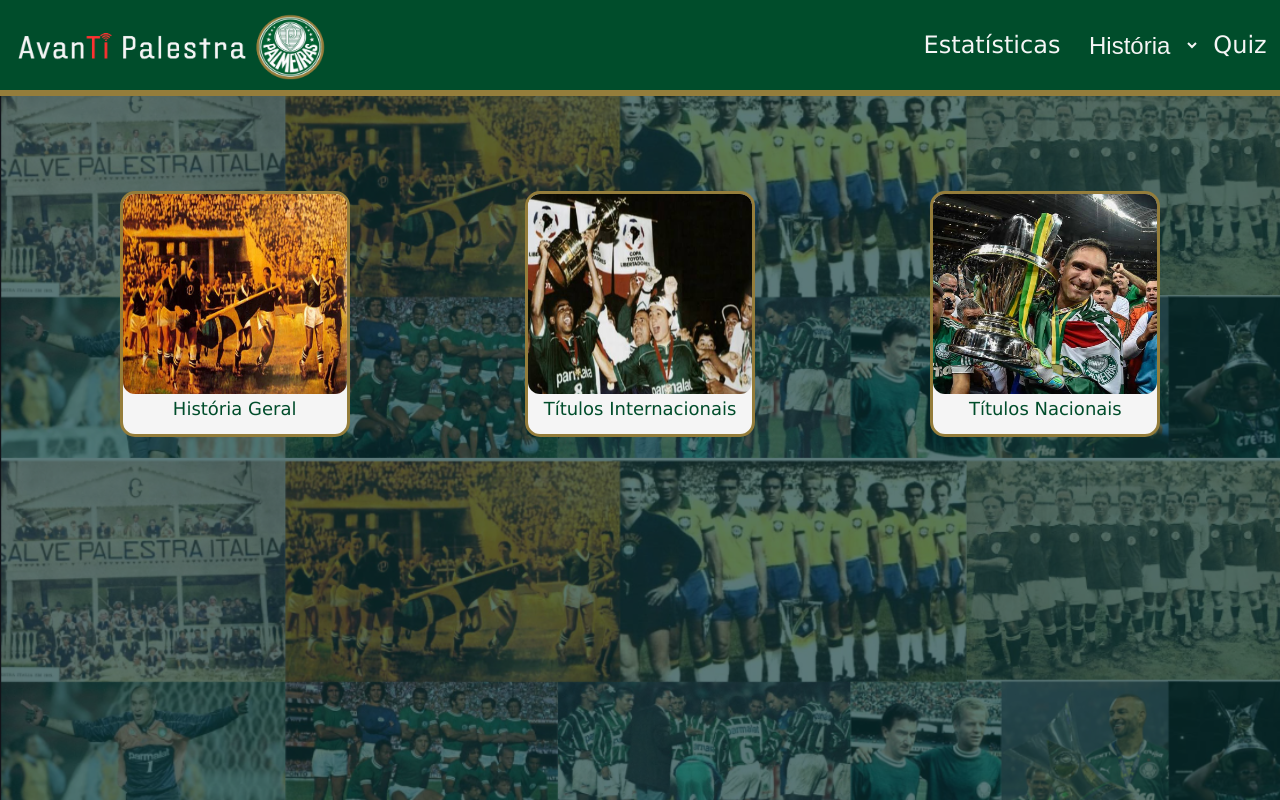
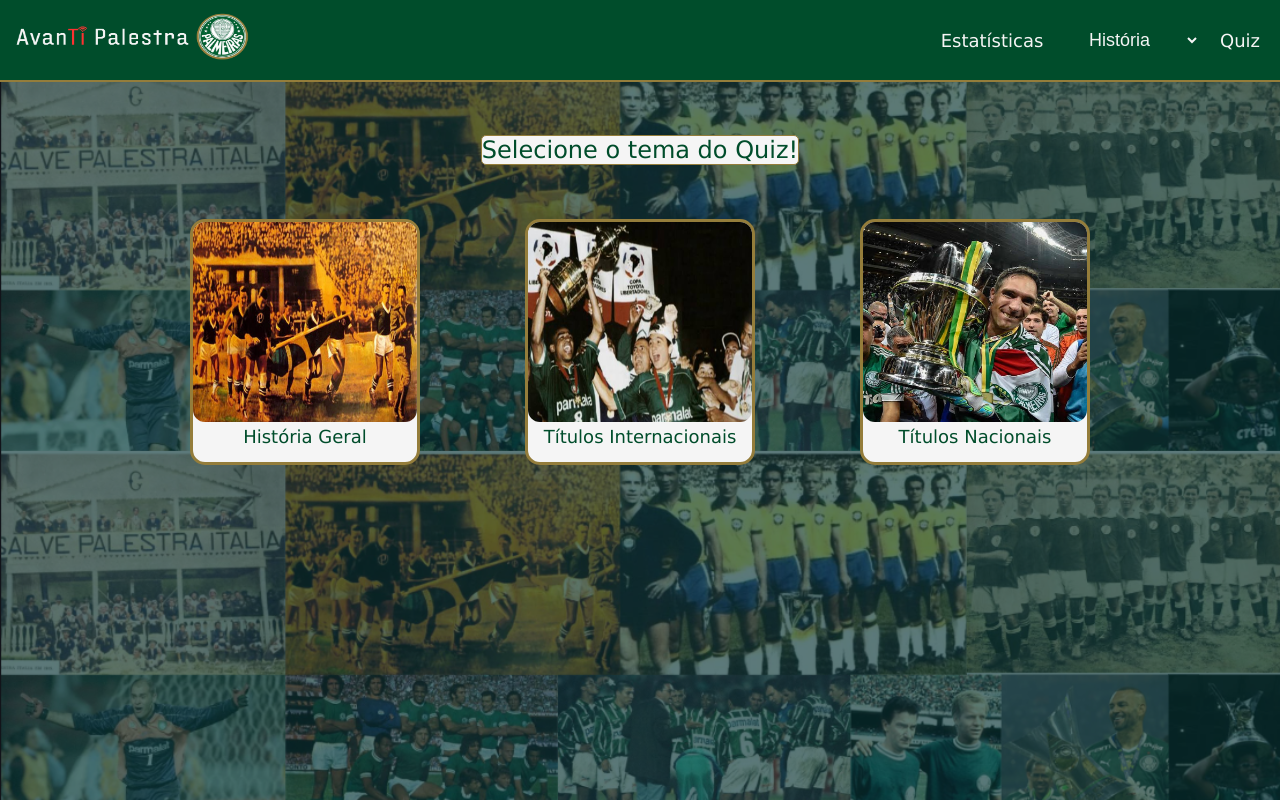
Before and after one commit to vinikenzosptech/AvanTI-Palestra, a website: page public/quiz/home_quiz.html in a window 1280 px wide. Drawn offline with Linux system fonts and the light colour scheme.

Commit message:
correções de estilização

```diff
--- a/public/css/home_quiz.css
+++ b/public/css/home_quiz.css
@@ -12,6 +12,7 @@ body{
     display: flex;
     justify-content: space-around;
     align-items: center;
+    flex-direction: column;
 }
 
 .quiz-card{
@@ -31,3 +32,19 @@ body{
     color: #004d2b;
 
 }
+
+.container-cards{
+    display: flex;
+    flex-direction: row;
+    width: 900px;
+    justify-content: space-between;
+}
+
+#frase-tema-quiz{
+    font-size: x-large;
+    color: #004d2b;
+    background-color: #f5f5f5;
+    border: 1px solid;
+    border-color: #947d3b;
+    border-radius: 5px;
+}
--- a/public/css/style.css
+++ b/public/css/style.css
@@ -9,7 +9,7 @@ body{
 
 .home-header{
     background-color: #004d2b;
-    height: 90px;
+    height: 80px;
     width: 100%;
     display: flex;
     flex-direction: row;
@@ -55,7 +55,7 @@ body{
 }
 
 .divisor{
-    border: solid 3px;
+    border: solid 1.5px;
     border-color: #947d3b;
 }
 
@@ -65,10 +65,10 @@ body{
     flex-direction: column;
     justify-content: center;
     align-items: center;
-    height: 450px;
+    height: 400px;
     width: auto;
     color: #f5f5f5;
-    font-size: xxx-large;
+    font-size: xx-large;
     padding: 1px;
 }
 
@@ -79,7 +79,7 @@ body{
 
 .frase-banner-branca{
     color: #f5f5f5;
-    font-size: x-large;
+    font-size: large;
 
 }
 
@@ -176,7 +176,8 @@ body{
 }
 
 #descricao-titulo{
-    font-size: 2.7rem;
+    font-size: 2.2rem;
+    border-bottom: solid 1.5px #947d3b;
 }
 
 #img-descricao{
@@ -195,15 +196,15 @@ body{
 
 #secao-chamariz{
     background: url("../assets/imgs/idolos_banner.png") center / 100% 100% no-repeat;
-    height: 20rem;
+    height: 15rem;
     width: 100%;
     display: flex;
     flex-direction: row;
 }
 
 #titulo-chamariz{
-    color: #004d2b;
-    font-size: 2.7rem;
+    color: #f5f5f5;
+    font-size: 2.0rem;
     width: 50rem;
     padding: 2rem;
 }
@@ -226,7 +227,7 @@ body{
     margin-right: 8rem;
     margin-left: auto;
     align-self: center;
-    margin-top: 6rem;
+    margin-top: 3rem;
     font-size: 1.2rem;
     text-decoration: none;
 }
--- a/public/quiz/home_quiz.html
+++ b/public/quiz/home_quiz.html
@@ -10,30 +10,35 @@
     <link rel="stylesheet" href="./../css/home_quiz.css">
 </head>
 <body>
-    <div class="home-header">
+    <div class="home-header" style="height: 80px;">
             <img
             class="imagem-logo"
             src="../assets/imgs/AvanTI_logo.png"
             alt="logo"
-            width="330px"
+            width="250px"
+            height="50px"
             />
-            <a class="pagina-estatisticas" href="login.html">Estatísticas</a>
+            <a class="pagina-estatisticas" href="login.html" style="font-size: large;">Estatísticas</a>
 
-            <select class="pagina-historia" style="border: none; padding: 13px;" onchange="if (this.value) window.location.href = this.value;">
-                <option value="" class="option-historia" style="display: none;">História</option>
-                <option class="option-historia" value="../historia/historia_geral.html">História-Geral</option>
-                <option class="option-historia"  value="../historia/historia_libertadores.html">História-Libertadores</option>
-                <option class="option-historia"  value="../historia/historia_nacional.html">História-Nacional</option>
+            <select class="pagina-historia" style="border: none; padding: 13px; font-size: large;" onchange="if (this.value) window.location.href = this.value;">
+                <option value="" class="option-historia" style="display: none; font-size: large;">História</option>
+                <option class="option-historia" value="../historia/historia_geral.html" style="font-size: large;">História-Geral</option>
+                <option class="option-historia"  value="../historia/historia_libertadores.html" style="font-size: large;">História-Libertadores</option>
+                <option class="option-historia"  value="../historia/historia_nacional.html" style="font-size: large;">História-Nacional</option>
             </select>
-            <a class="pagina-quiz" href="./../quiz/home_quiz.html">Quiz</a>
+            <a class="pagina-quiz" href="./../quiz/home_quiz.html" style="font-size: large;">Quiz</a>
     </div>
 
     <div class="divisor">
 
     </div>
 
+
+
     <div class="container">
-        <div class="quiz-card">
+        <div id="frase-tema-quiz">Selecione o tema do Quiz!</div>
+        <div class="container-cards">
+            <div class="quiz-card">
             <a style="text-decoration: none; color: #004d2b;" href="../quiz/quiz_geral.html"><img style="border-radius: 12px;" src=".././assets/imgs/arrancada-heroica.png" alt="" width="100%" height="200px">História Geral</a>
         </div>
         <div class="quiz-card">
@@ -42,6 +47,8 @@
         <div class="quiz-card">
             <a style="text-decoration: none; color: #004d2b;" href="../quiz/quiz_nacional.html"><img style="border-radius: 12px;" src=".././assets/imgs/copa-brasil.png" alt="" width="100%" height="200px">Títulos Nacionais</a>
         </div>
+        </div>
+
     </div>
 </body>
 </html>
```
Also changed, not shown: public/cadastro.html (+2 -1 lines), public/index.html (+5 -7 lines), public/login.html (+2 -1 lines), public/minha_historia.html (+2 -1 lines), public/assets/imgs/idolos_banner.png.
